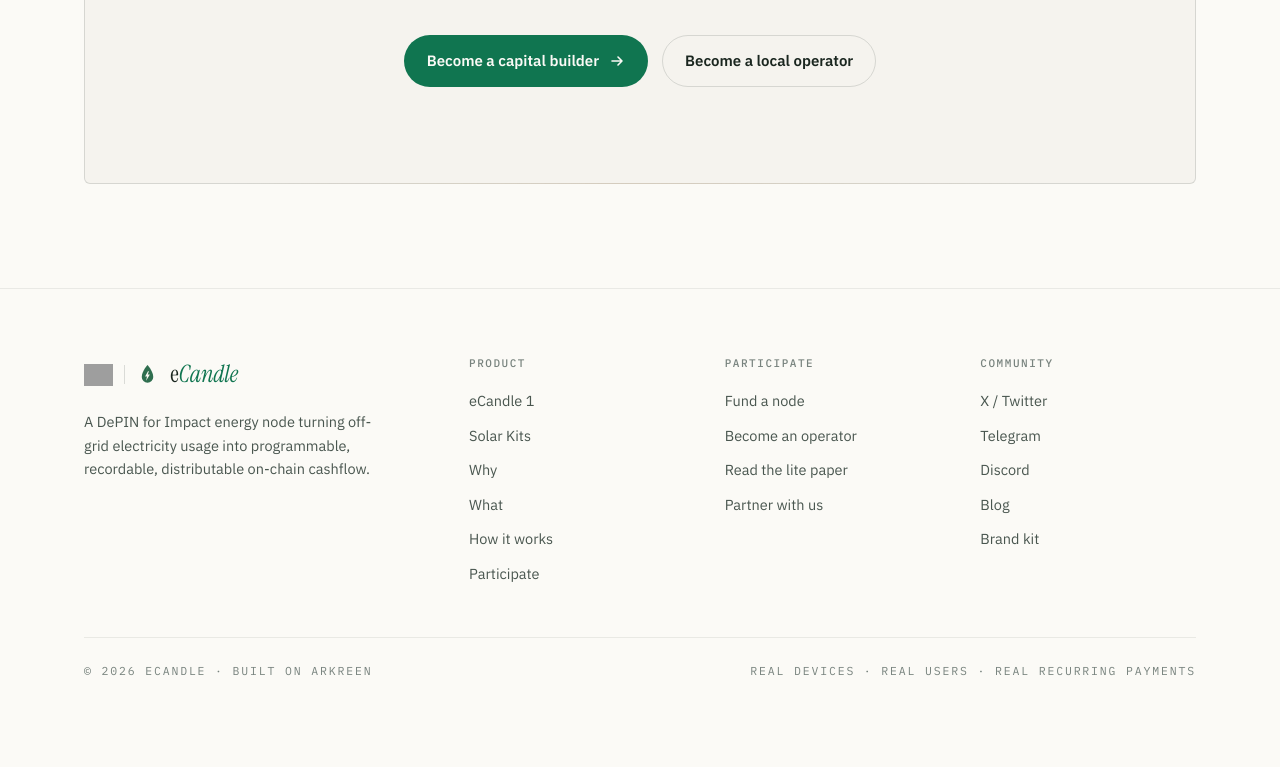
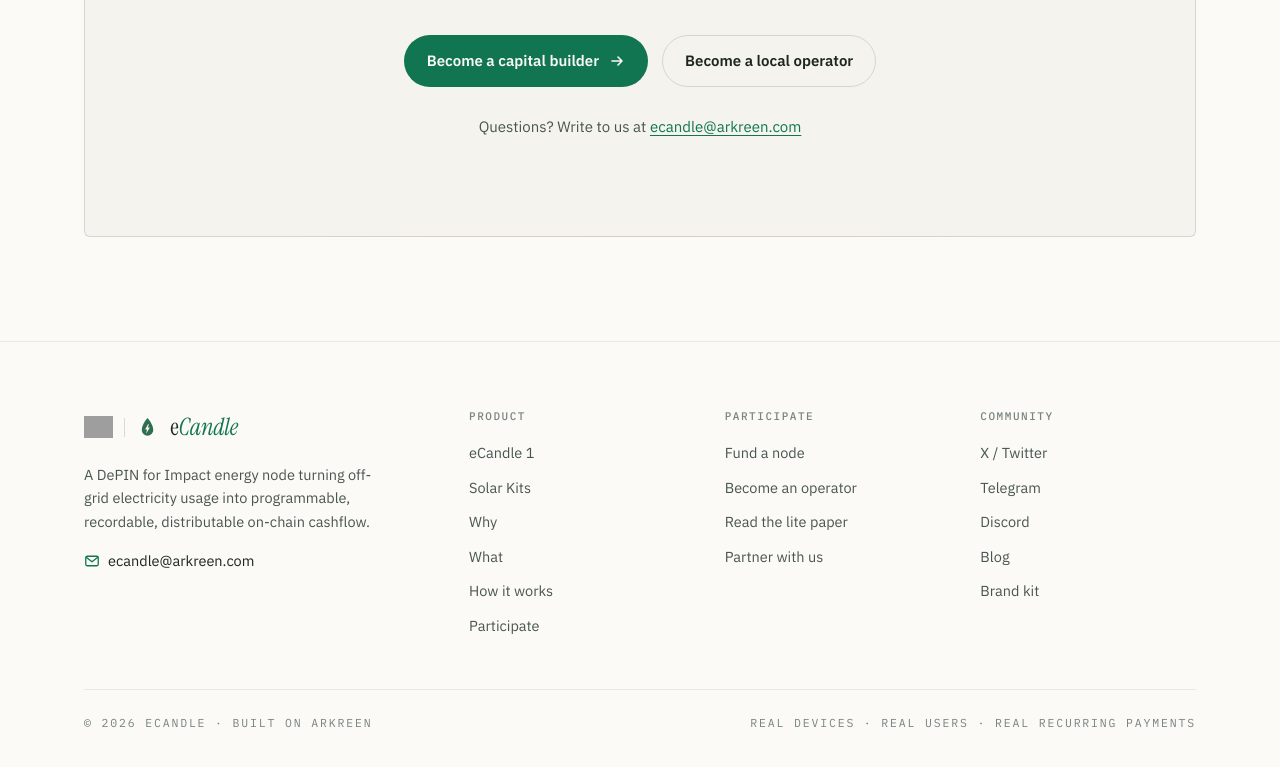
Before and after one commit to arkreen/ecandle.arkreen.com, a plain HTML site: page index.html in a window 1280 px wide. Shown: the part 7813-8580 px from the top of the page. Before the commit the page ends 8542 px from the top, so only its background shows below. Drawn offline with Linux system fonts and the light colour scheme; grey boxes are pictures that could not be loaded.

Commit message:
deploy: arkreen/ecandle-landing-page@f5211d8bbcc1e6968c5b3e3ea992909ff4b90d62

```diff
--- a/index.html
+++ b/index.html
@@ -260,6 +260,7 @@
         </a>
         <a class="btn btn-ghost" href="#">Become a local operator</a>
       </div>
+      <p class="cta-contact">Questions? Write to us at <a href="mailto:ecandle@arkreen.com">ecandle@arkreen.com</a></p>
     </div>
   </div>
 </section>
@@ -271,6 +272,7 @@
       <div>
         <span class="brand"><a class="brand-arkreen" href="https://www.arkreen.com" target="_blank" rel="noopener"><img class="brand-logo" src="https://www.arkreen.com/icon/arkreen-01.svg" alt="Arkreen" width="115" height="24" /></a><span class="brand-div"></span><a class="brand-self" href="#top"><img class="brand-mark" src="brand/assets/ecandle-mark-color.svg" alt="" width="22" height="22" /><span class="brand-name">e<em>Candle</em></span></a></span>
         <p class="blurb">A DePIN for Impact energy node turning off-grid electricity usage into programmable, recordable, distributable on-chain cashflow.</p>
+        <a class="footer-email" href="mailto:ecandle@arkreen.com"><svg viewBox="0 0 16 16" fill="none" aria-hidden="true"><rect x="1.75" y="3.25" width="12.5" height="9.5" rx="1.5" stroke="currentColor" stroke-width="1.3"/><path d="M2.5 4.5 8 8.75l5.5-4.25" stroke="currentColor" stroke-width="1.3" stroke-linecap="round" stroke-linejoin="round"/></svg>ecandle@arkreen.com</a>
       </div>
       <div>
         <h5>Product</h5>
--- a/styles.css
+++ b/styles.css
@@ -291,6 +291,9 @@
 .cta-card h2 { font-size: clamp(38px, 6vw, 78px); font-weight: 400; letter-spacing: -0.01em; line-height: 1.0; }
 .cta-card .lede { margin: 26px auto 0; }
 .cta-actions { display: flex; gap: 14px; justify-content: center; margin-top: 38px; flex-wrap: wrap; }
+.cta-contact { margin: 28px 0 0; color: var(--ink-dim); font-size: 15px; }
+.cta-contact a { color: var(--accent); text-decoration: underline; text-underline-offset: 3px; overflow-wrap: anywhere; }
+.cta-contact a:hover { color: var(--green-deep); }
 
 /* ---------- FOOTER ---------- */
 .footer { padding-block: 66px 48px; border-top: 1px solid var(--line-soft); }
@@ -300,6 +303,9 @@
 .footer .flinks a { color: var(--ink-dim); font-size: 14.5px; transition: color .2s; }
 .footer .flinks a:hover { color: var(--accent); }
 .footer .blurb { color: var(--ink-dim); font-size: 14.5px; max-width: 34ch; margin: 16px 0 0; }
+.footer-email { display: inline-flex; align-items: center; gap: 8px; margin-top: 16px; color: var(--ink); font-size: 14.5px; transition: color .2s; }
+.footer-email svg { width: 16px; height: 16px; color: var(--accent); }
+.footer-email:hover { color: var(--accent); }
 .footer-bottom { display: flex; justify-content: space-between; align-items: center; margin-top: 52px; padding-top: 24px; border-top: 1px solid var(--line-soft); color: var(--ink-faint); font-size: 13px; flex-wrap: wrap; gap: 12px; }
 .footer-bottom .mono-label { color: var(--ink-faint); }
 @media (max-width: 820px) { .footer-grid { grid-template-columns: 1fr 1fr; } }
```
